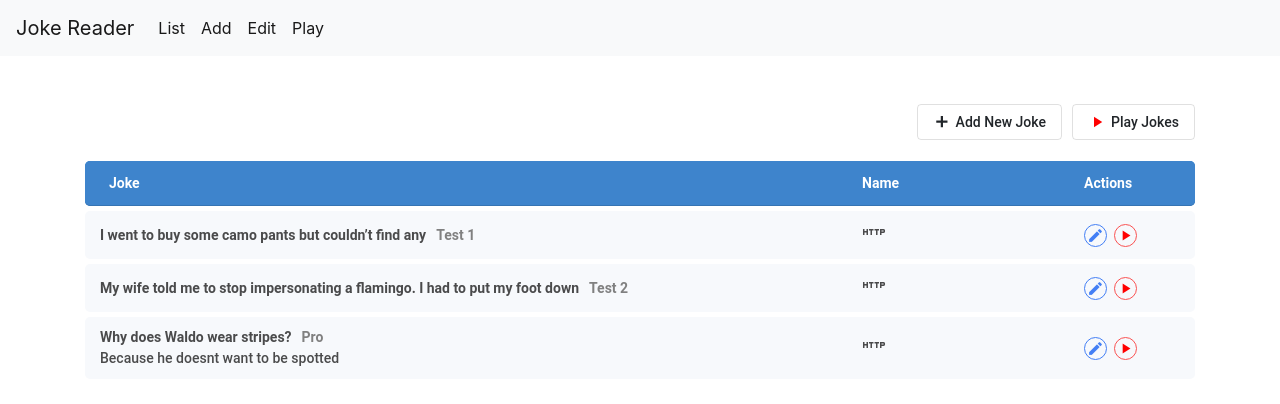
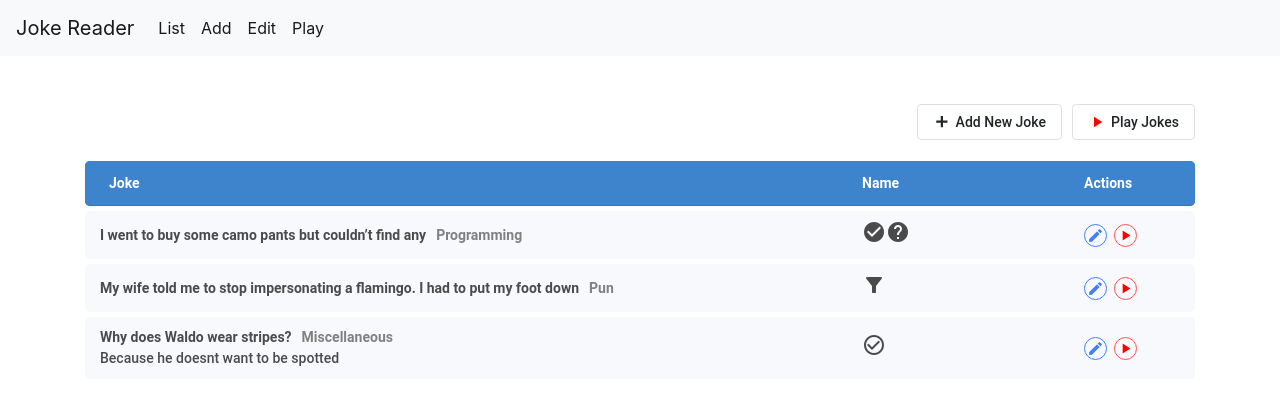
Before and after one commit to JohanurRahman/joke-reader, an Angular app: page /jokes in a window 1280 px wide. Shown: the top 404 px of the page. Built offline with nearby package versions, Linux system fonts and the light colour scheme.

Commit message:
Joke Add in Local Storage Added

```diff
--- a/src/app/jokes/i-jokes.ts
+++ b/src/app/jokes/i-jokes.ts
@@ -1,9 +1,9 @@
-export interface Jokes {
+export interface Joke {
   id?: number;
   joke: {
     content: string;
     category: string;
     punchline?: string;
   };
-  flags: Array<string>;
+  flags: { title: string; selected: boolean }[];
 }
--- a/src/app/jokes/jokes-add/jokes-add.component.ts
+++ b/src/app/jokes/jokes-add/jokes-add.component.ts
@@ -1,6 +1,8 @@
 import { Component } from '@angular/core';
-import { Categories, Flags, Types } from '../jokes-constants';
+import {Categories, Flags, Types} from '../jokes-constants';
 import {FormArray, FormBuilder, FormControl, FormGroup, Validators} from '@angular/forms';
+import {Joke} from '../i-jokes';
+import {MatSnackBar} from '@angular/material';
 @Component({
   selector: 'app-jokes-add',
   templateUrl: './jokes-add.component.html',
@@ -11,14 +13,17 @@ export class JokesAddComponent  {
   categories = Categories;
   types = Types;
   flags = Flags;
+  jokes: Joke[];
 
   form: FormGroup;
 
   showDelivery = false;
 
-  constructor(private fb: FormBuilder) {
+  constructor(private fb: FormBuilder,
+              private snackBar: MatSnackBar) {
     this.constructForm();
     this.watchTypeFormControl();
+    this.getJokesFromStorage();
   }
 
   constructForm() {
@@ -54,9 +59,22 @@ export class JokesAddComponent  {
     });
   }
 
+  getJokesFromStorage() {
+    this.jokes = JSON.parse(localStorage.getItem('jokes')) ? JSON.parse(localStorage.getItem('jokes')) : [];
+  }
+
   submitForm() {
+    if (this.form.invalid) {
+      this.openSnackBar('Please fill all the forms');
+      return;
+    }
     const formValue = this.mapFlagsCheckboxValues();
-    console.log(formValue);
+    const constructedData = this.constructFormData(formValue);
+    this.storeJokeIntoLocalStorage(constructedData);
+  }
+
+  openSnackBar(message: string) {
+    this.snackBar.open(message, 'Ok', { duration: 5000, horizontalPosition: 'center', verticalPosition: 'top'});
   }
 
   mapFlagsCheckboxValues() {
@@ -67,4 +85,23 @@ export class JokesAddComponent  {
     });
   }
 
+  constructFormData(formValue) {
+    return  {
+      id: this.jokes.length + 1,
+      joke: {
+        content: formValue.content,
+        category: formValue.category,
+        punchline: formValue.delivery ? formValue.delivery : ''
+      },
+      flags: formValue.flags
+    };
+  }
+
+  storeJokeIntoLocalStorage(data) {
+    const jokes = [...this.jokes, data];
+    localStorage.setItem('jokes', JSON.stringify(jokes));
+    this.form.reset();
+    this.openSnackBar('Joke Added Successfully');
+  }
+
 }
--- a/src/app/jokes/jokes-constants.ts
+++ b/src/app/jokes/jokes-constants.ts
@@ -1,39 +1,54 @@
-import { Jokes } from './i-jokes';
+import { Joke } from './i-jokes';
 
 const Categories = ['Miscellaneous', 'Pun', 'Programming', 'Dark'];
 const Types = ['Single', 'Two Part'];
 const Flags = [
   { title: 'NSFW', selected: false },
-  { title: 'Religious', selected: true },
+  { title: 'Religious', selected: false },
   { title: 'Political', selected: false },
   { title: 'Racist', selected: false },
 ];
 
-const Jokes: Jokes[] = [
+const Jokes: Joke[] = [
   {
     id: 1,
     joke: {
       content: 'I went to buy some camo pants but couldn’t find any',
-      category: 'Test 1'
+      category: 'Programming'
     },
-    flags: ['http']
+    flags: [
+      {title: 'NSFW', selected: true},
+      {title: 'Religious', selected: false},
+      {title: 'Political', selected: false},
+      {title: 'Racist', selected: true}
+    ]
   },
   {
     id: 2,
     joke: {
       content: 'My wife told me to stop impersonating a flamingo. I had to put my foot down',
-      category: 'Test 2'
+      category: 'Pun'
     },
-    flags: ['http']
+    flags: [
+      {title: 'NSFW', selected: false},
+      {title: 'Religious', selected: false},
+      {title: 'Political', selected: true},
+      {title: 'Racist', selected: false}
+    ]
   },
   {
     id: 3,
     joke: {
       content: 'Why does Waldo wear stripes?',
-      category: 'Pro',
+      category: 'Miscellaneous',
       punchline: 'Because he doesnt want to be spotted'
     },
-    flags: ['http']
+    flags: [
+      {title: 'NSFW', selected: false},
+      {title: 'Religious', selected: true},
+      {title: 'Political', selected: false},
+      {title: 'Racist', selected: false}
+    ]
   }
 ];
 
--- a/src/app/jokes/jokes-list/jokes-list.component.html
+++ b/src/app/jokes/jokes-list/jokes-list.component.html
@@ -27,7 +27,12 @@
   <ng-container matColumnDef="flags">
     <th mat-header-cell *matHeaderCellDef> Name </th>
     <td mat-cell *matCellDef="let element">
-      <i class="material-icons" *ngFor="let item of element.flags">{{ item }}</i>
+      <ng-container *ngFor="let item of element.flags">
+        <i class="material-icons" *ngIf="item.title === 'NSFW' && item.selected">check_circle</i>
+        <i class="material-icons" *ngIf="item.title === 'Religious' && item.selected">check_circle_outline</i>
+        <i class="material-icons" *ngIf="item.title === 'Political' && item.selected">filter_alt</i>
+        <i class="material-icons" *ngIf="item.title === 'Racist' && item.selected">help</i>
+      </ng-container>
     </td>
   </ng-container>
 
--- a/src/app/jokes/jokes-list/jokes-list.component.ts
+++ b/src/app/jokes/jokes-list/jokes-list.component.ts
@@ -1,15 +1,16 @@
 import { Component } from '@angular/core';
-import { Jokes } from '../i-jokes';
+import { Joke } from '../i-jokes';
 
 @Component({
   selector: 'app-jokes-list',
   templateUrl: './jokes-list.component.html',
   styleUrls: ['./jokes-list.component.scss']
 })
+
 export class JokesListComponent  {
 
   displayedColumns: string[] = ['joke', 'flags', 'actions'];
-  dataSource: Jokes[];
+  dataSource: Joke[];
 
   constructor() {
     this.getJokesFromStorage();
@@ -20,7 +21,7 @@ export class JokesListComponent  {
   }
 
   playRandomJokes() {
-    for (const item of Jokes) {
+    for (const item of this.dataSource) {
       if (item.joke.punchline) {
         const content = new SpeechSynthesisUtterance(item.joke.content);
         const punchline = new SpeechSynthesisUtterance(item.joke.punchline);
```
Also changed, not shown: src/app/jokes/jokes-add/jokes-add.module.ts (+9 -1 lines).
